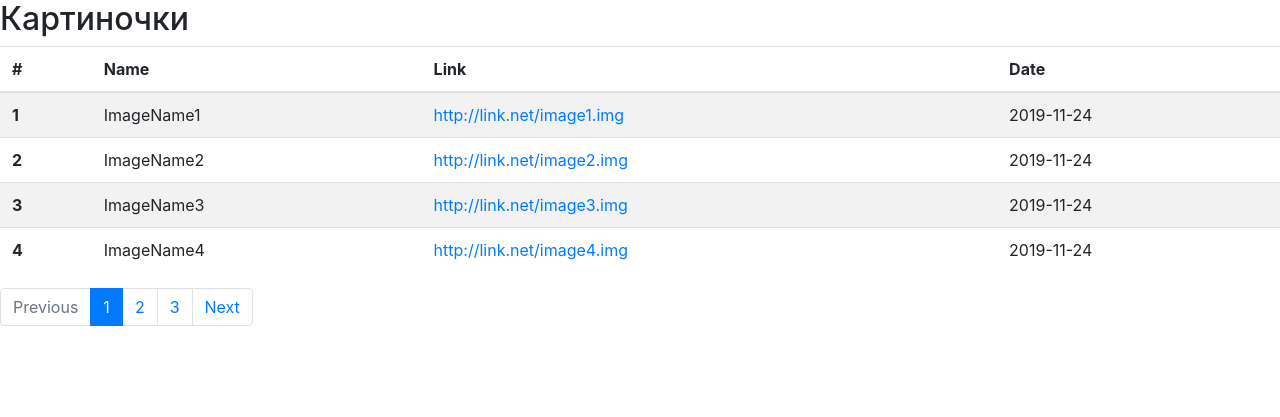
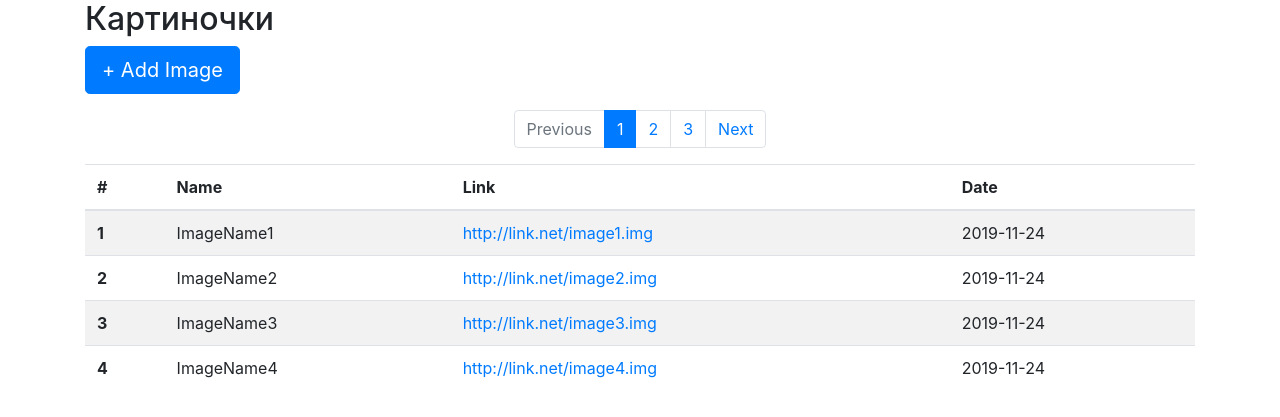
Before and after one commit to Drew128/images_upload, a Flask app: page /page/1 in a window 1280 px wide. Shown: the top 417 px of the page. Run offline with Flask 2, Linux system fonts and the light colour scheme; data comes from the database, SQL or seed files in the repository; some libraries are stand-ins or nearby versions.

Commit message:
add button (add new) and page (to do)

```diff
--- a/app.py
+++ b/app.py
@@ -28,6 +28,10 @@ def index(page_id: int):
         return redirect(url_for('index', page_id=last_page))
     return render_template('index.html', get_image_list=get_image_list, last_page=last_page, page_id=page_id)
 
+@app.route('/add_image', methods=['GET', 'POST'])
+def add_image():
+    return render_template('add_image.html')
+
 @app.route('/page/', methods=['GET', 'POST'])
 def page_no_par():
     return redirect(url_for('index', page_id=1))
--- a/templates/base.html
+++ b/templates/base.html
@@ -13,7 +13,9 @@
 </head>
 
 <body>
+<div class="container">
     {% block content %}
     {% endblock %}
+</div>
 </body>
 </html>
--- a/templates/index.html
+++ b/templates/index.html
@@ -3,29 +3,13 @@
 {% block content %}
 <h2>Картиночки</h2>
 
-<table class="table table-striped">
-  <thead>
-    <tr>
-      <th scope="col">#</th>
-      <th scope="col">Name</th>
-      <th scope="col">Link</th>
-      <th scope="col">Date</th>
-    </tr>
-  </thead>
-  <tbody>
-  {% for img in get_image_list(page_id=page_id)%}
-    <tr >
-      <th scope="row">{{img.id}}</th>
-      <td>{{img.name}}</td>
-      <td><a href="{{img.link}}">{{img.link}}</a></td>
-      <td>{{img.date}}</td>
-    </tr>
-  {% endfor %}
-  </tbody>
-</table>
+<form action={{url_for('add_image')}}>
+  <button type="submit" class="btn btn-lg btn-primary">+ Add Image</button>
+</form>
 
-<nav aria-label="...">
-  <ul class="pagination">
+
+<nav aria-label="Navigation">
+  <ul class="pagination justify-content-center">
       {% if page_id <= 1 %}
       <li class="page-item disabled"><a class="page-link" aria-disabled="true">Previous</a></li>
       {% else %}
@@ -49,4 +33,24 @@
 </nav>
 
 
+<table class="table table-striped">
+  <thead>
+    <tr>
+      <th scope="col">#</th>
+      <th scope="col">Name</th>
+      <th scope="col">Link</th>
+      <th scope="col">Date</th>
+    </tr>
+  </thead>
+  <tbody>
+  {% for img in get_image_list(page_id=page_id)%}
+    <tr >
+      <th scope="row">{{img.id}}</th>
+      <td>{{img.name}}</td>
+      <td><a href="{{img.link}}">{{img.link}}</a></td>
+      <td>{{img.date}}</td>
+    </tr>
+  {% endfor %}
+  </tbody>
+</table>
 {% endblock %}
```
Also changed, not shown: templates/add_image.html (added, +14 -0 lines).
